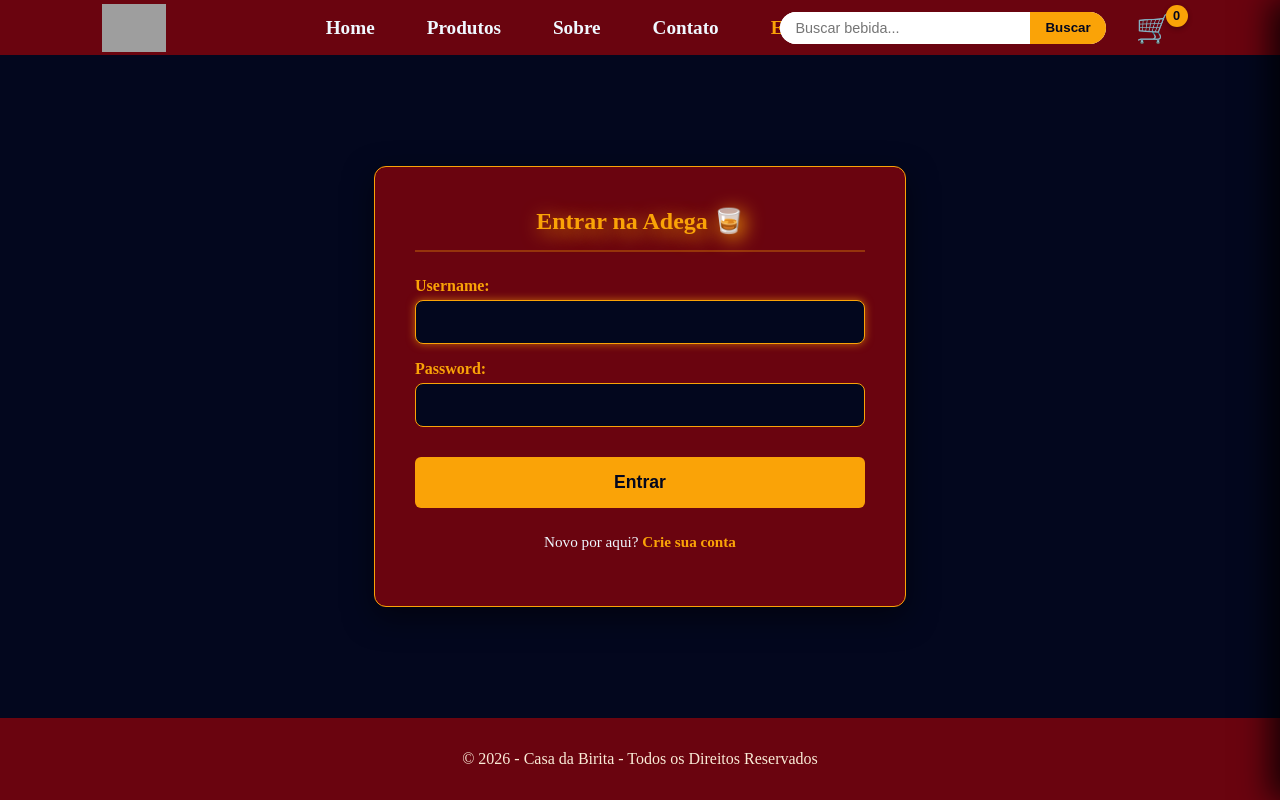
After one commit to DevYuriVieira/django-fullstack-ecommerce, a Django app: page /login/ in a window 1280 px wide. The commit adds this page. Run offline with Django 5.2, Linux system fonts and the light colour scheme; grey boxes are pictures that could not be loaded.

Commit message:
feat: create authentication templates and secure user routes

```diff
--- a/core/static/css/style.css
+++ b/core/static/css/style.css
@@ -763,3 +763,114 @@ footer {
 .card {
     position: relative;
 }
+
+.auth-container {
+    display: flex;
+    justify-content: center;
+    align-items: center;
+    min-height: 60vh;
+    padding: 20px;
+}
+
+.auth-card {
+    background-color: #6a040f;
+    border: 1px solid #faa307;
+    border-radius: 12px;
+    padding: 40px;
+    width: 100%;
+    max-width: 450px;
+    box-shadow: 0 10px 30px rgba(0,0,0,0.5);
+    text-align: center;
+    color: aliceblue;
+    animation: fadeInTab 0.4s ease-out;
+}
+
+.auth-card h2 {
+    margin-top: 0;
+    margin-bottom: 25px;
+    color: #faa307;
+    border-bottom: 2px solid rgba(250, 163, 7, 0.3);
+    padding-bottom: 15px;
+}
+
+.auth-card form p {
+    text-align: left;
+    margin-bottom: 15px;
+}
+
+.auth-card form label {
+    display: block;
+    margin-bottom: 5px;
+    font-weight: bold;
+    color: #faa307;
+}
+
+.auth-card form input {
+    width: 100%;
+    padding: 12px;
+    border-radius: 8px;
+    border: 1px solid #faa307;
+    background-color: #03071e;
+    color: aliceblue;
+    font-size: 1rem;
+    outline: none;
+    box-sizing: border-box;
+    transition: 0.3s;
+}
+
+.auth-card form input:focus {
+    box-shadow: 0 0 8px rgba(250, 163, 7, 0.6);
+}
+
+.auth-card .helptext {
+    font-size: 0.8rem;
+    color: #ccc;
+    display: block;
+    margin-top: 5px;
+}
+
+.auth-card ul.errorlist {
+    color: #ff4d4d;
+    list-style: none;
+    padding: 0;
+    text-align: left;
+    font-size: 0.9rem;
+    margin-bottom: 15px;
+    background: rgba(255, 77, 77, 0.1);
+    border-left: 3px solid #ff4d4d;
+    padding: 10px;
+}
+
+.btn-auth {
+    background-color: #faa307;
+    color: #03071e;
+    border: none;
+    padding: 15px 20px;
+    border-radius: 6px;
+    font-weight: bold;
+    font-size: 1.1rem;
+    cursor: pointer;
+    width: 100%;
+    transition: 0.2s;
+    margin-top: 15px;
+}
+
+.btn-auth:hover {
+    transform: scale(1.02);
+    box-shadow: 0 5px 15px rgba(250, 163, 7, 0.3);
+}
+
+.auth-link {
+    margin-top: 25px;
+    font-size: 0.95rem;
+}
+
+.auth-link a {
+    color: #faa307;
+    text-decoration: none;
+    font-weight: bold;
+}
+
+.auth-link a:hover {
+    text-decoration: underline;
+}
--- /dev/null
+++ b/core/templates/login.html
@@ -0,0 +1,14 @@
+{% extends 'base.html' %}
+{% load static %}
+
+{% block conteudo_principal %}
+<div class="auth-container">
+    <div class="auth-card">
+        <h2>Entrar na Adega 🥃</h2>
+        <form method="POST" action="{% url 'login' %}">
+            {% csrf_token %} {{ form.as_p }} <button type="submit" class="btn-auth">Entrar</button>
+        </form>
+        <p class="auth-link">Novo por aqui? <a href="{% url 'cadastro' %}">Crie sua conta</a></p>
+    </div>
+</div>
+{% endblock %}
```
Also changed, not shown: core/templates/cadastro.html (added, +16 -0 lines).
